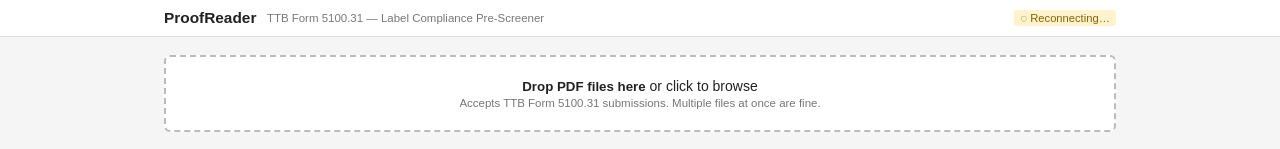
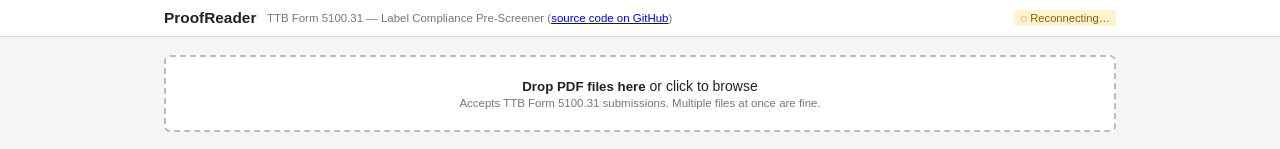
Before and after one commit to mbogosian/prototype-858700600, a plain HTML site: page static/index.html in a window 1280 px wide. Shown: the top 149 px of the page. Drawn offline with Linux system fonts and the light colour scheme; no server answers.

Commit message:
Adds link to demo from README.md and to GH repo from demo

```diff
--- a/static/index.html
+++ b/static/index.html
@@ -321,7 +321,10 @@
 <header>
   <div class="inner">
     <h1>ProofReader</h1>
-    <span class="sub">TTB Form 5100.31 — Label Compliance Pre-Screener</span>
+    <span class="sub">
+      TTB Form 5100.31 — Label Compliance Pre-Screener
+      (<a href="https://github.com/mbogosian/prototype-858700600" target="_blank">source code on GitHub</a>)
+    </span>
     <span class="conn-status conn-warn" id="connStatus">◌ Connecting…</span>
   </div>
 </header>
```
Also changed, not shown: reference/Take-Home Project_ AI-Powered Alcohol Label Verification App.txt (deleted), 2 other files.
